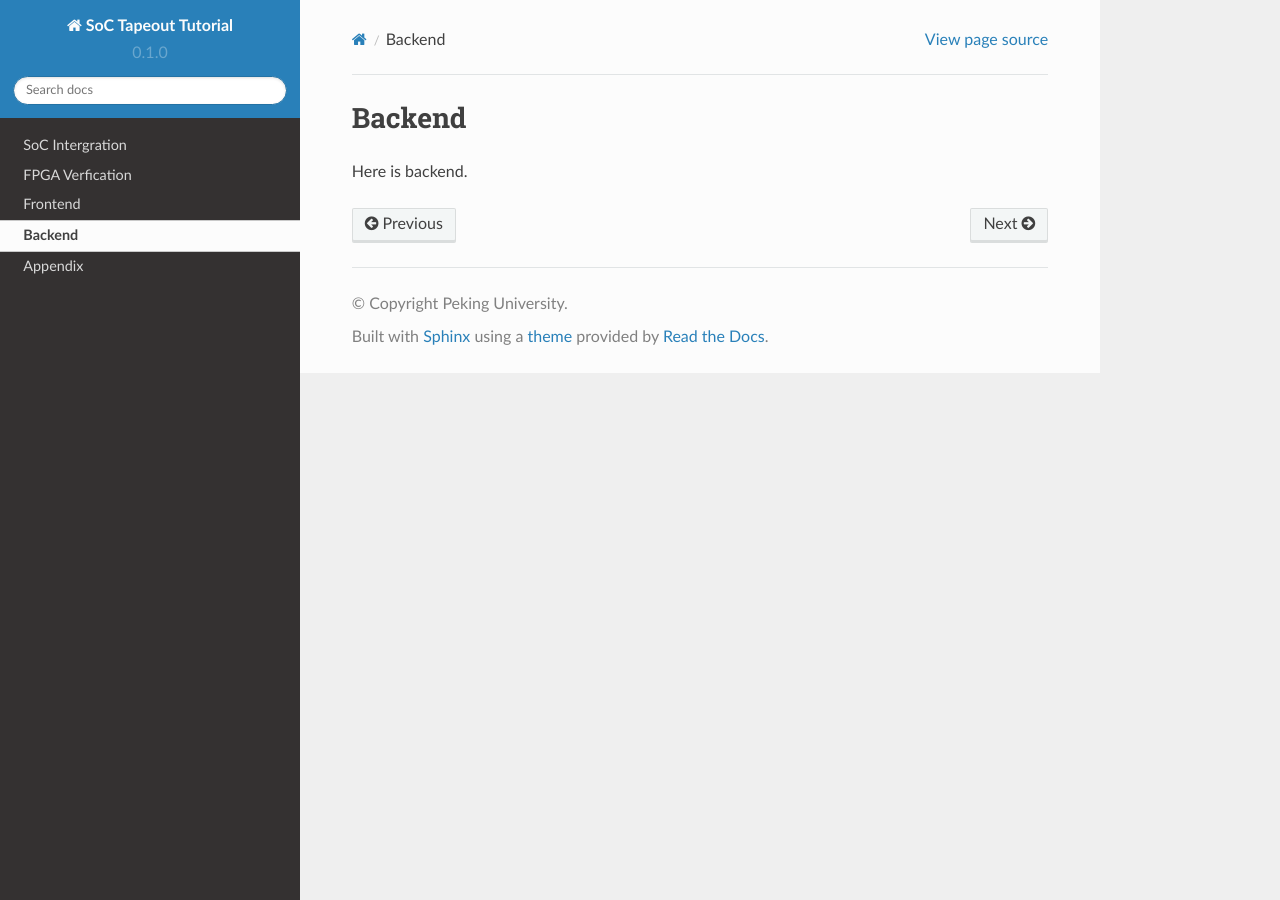
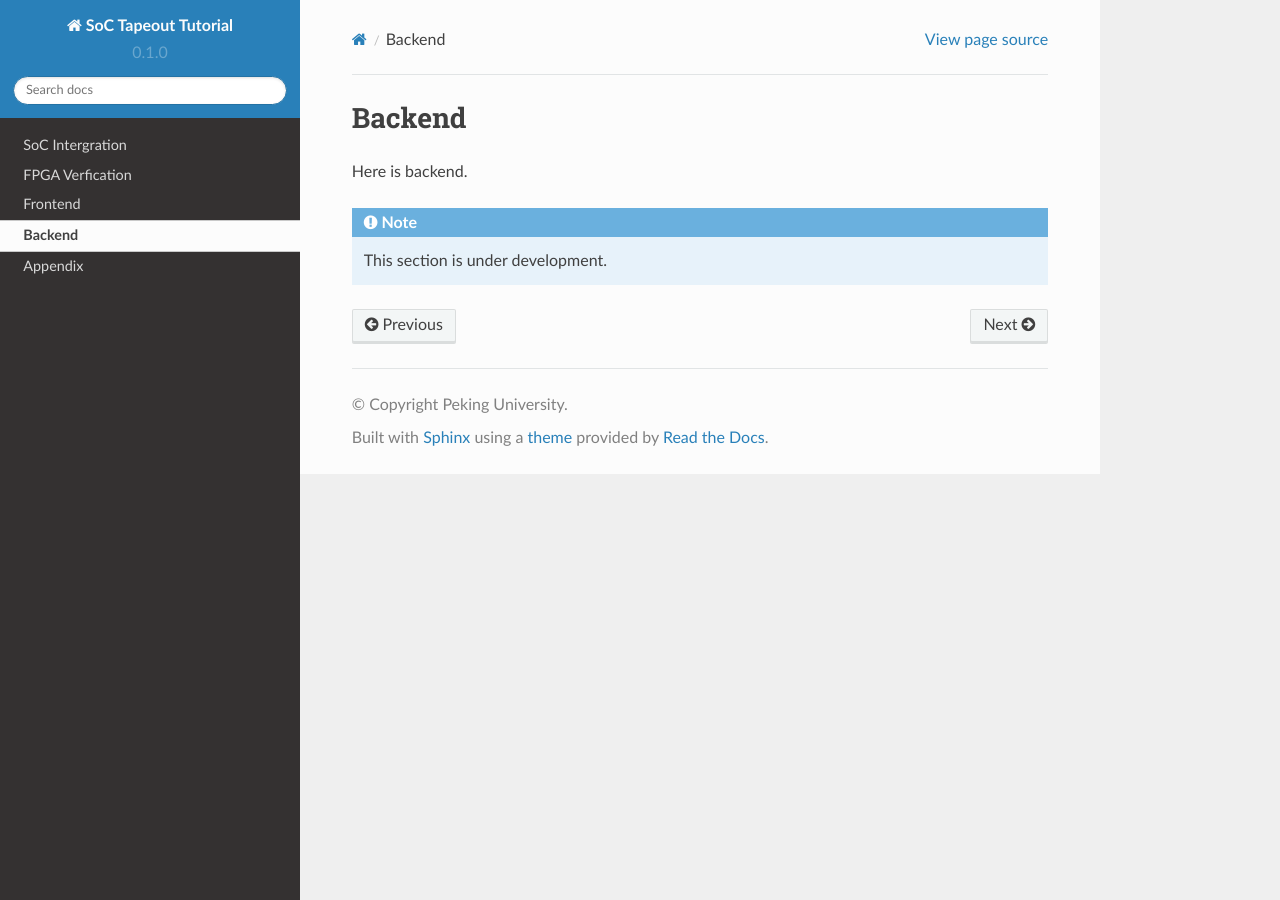
Before and after one commit to Siris-Li/SoC-Tapeout-Tutorial, a Sphinx documentation site: the page built from docs/source/backend.rst, in a window 1280 px wide. Built offline with Sphinx 7.4.7 and the Read the Docs theme 2.0.0, drawn with Linux system fonts in a browser that asks for light colours.

Commit message:
Update backend.rst

```diff
--- a/docs/source/backend.rst
+++ b/docs/source/backend.rst
@@ -2,3 +2,8 @@ Backend
 =========
 
 Here is backend.
+
+
+.. note::
+
+  This section is under development.
```
